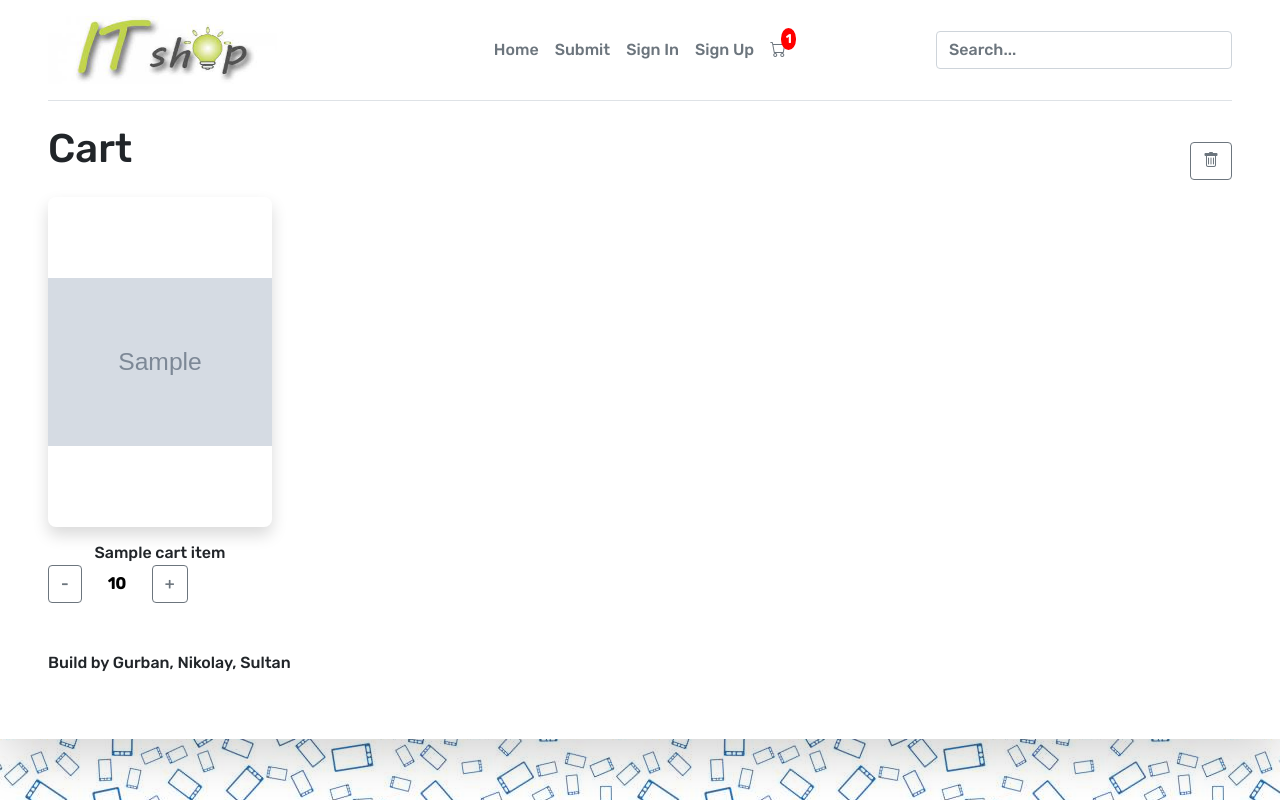
After one commit to jabruk/GurSulCol, a Node server app: template views/cart.ejs in a window 1280 px wide. The commit adds this page. Run offline with Node 20, Linux system fonts and the light colour scheme; the template is opened without the code that fills it: most values are stand-ins (such as "Sample title", 1, 10 or a date in 2020); grey boxes marked "Sample" are stand-in pictures; some libraries are stand-ins or nearby versions.

Commit message:
Cart adding endpoint, cart page, quantity field functionality were added

```diff
--- a/package.json
+++ b/package.json
@@ -21,7 +21,8 @@
     "express-fileupload": "^1.2.1",
     "express-session": "^1.17.3",
     "mongodb": "^4.1.2",
-    "mongoose": "^6.4.6"
+    "mongoose": "^6.4.6",
+    "node-localstorage": "^2.2.1"
   },
   "devDependencies": {
     "nodemon": "^2.0.13"
--- a/public/css/styles.css
+++ b/public/css/styles.css
@@ -43,3 +43,55 @@ a { color: var(--bs-dark); }
   width: 100%;
   object-fit: fill;
 }
+
+.icon-container {
+  position: relative;
+}
+
+.icon-badge {
+  position: absolute;
+  top: -10px;
+  right: -10px;
+  background-color: red;
+  color: white;
+  border-radius: 50%;
+  padding: 2px 5px;
+  font-size: 12px;
+  font-weight: bold;
+}
+
+.quantity {
+  display: flex;
+  align-items: center;
+}
+
+.input-quantity {
+  width: 50px;
+  text-align: center;
+  border: none;
+  font-size: 16px;
+  font-weight: bold;
+  margin: 0 10px;
+}
+
+.decrease, .increase {
+  background-color: #f2f2f2;
+  border: none;
+  color: #333;
+  font-size: 18px;
+  font-weight: bold;
+  width: 30px;
+  height: 30px;
+  cursor: pointer;
+}
+
+.decrease:hover, .increase:hover {
+  background-color: #ddd;
+}
+
+.cat__link {
+  text-align: center;
+  display: block;
+  text-decoration: none;
+  transition: 250ms all;
+}
--- a/server/routes/deviceRoutes.js
+++ b/server/routes/deviceRoutes.js
@@ -19,6 +19,11 @@ router.post('/signup', deviceController.signupOnPost);
 router.get('/signin', deviceController.signin);
 router.post('/signin', deviceController.signinOnPost);
 router.get('/logout', deviceController.logout);
+router.get('/cart', deviceController.cart);
+router.post('/cart', deviceController.cartOnPost);
+router.post('/clearCart', deviceController.clearCart);
+router.post('/decrease', deviceController.decrease);
+router.post('/increase', deviceController.increase);
 // router.get('/getall', deviceController.getall);
 
 
--- /dev/null
+++ b/views/cart.ejs
@@ -0,0 +1,35 @@
+<div style="display: flex; justify-content: space-between; align-items: center">
+    <h1 class="pb-4" style="margin: 0">Cart</h1>
+    <form action="/clearCart" method="POST">
+            <button type="submit" style="margin: 0" class="btn btn-outline-secondary"><i class="bi bi-trash"></i></button>
+    </form>
+</div>
+
+<div class="row row-cols-2 row-cols-lg-5 g-2 g-lg-3">
+  <% if(cartItems != '') { %>
+    <% cartItems.forEach(function(cartItems, index){ %>
+        <div class="cat__link">
+    <a href="/device/<%= cartItems._id %>" class="col text-center cat__link">
+      <div class="category__img category__img--large shadow">
+        <img src="/uploads/<%= cartItems.image %>" alt="<%= cartItems.name %>" loading="lazy">
+      </div>
+      <div class="pt-1"><%= cartItems.name %></div>
+    </a>
+    <div class="quantity">
+        <form action="/decrease" method="POST">
+            <input type="hidden" name="_id" value="<%= cartItems._id %>">
+            <button type="submit" class="btn btn-outline-secondary">-</button>
+        </form>
+        <input class="input-quantity" type="text" value="<%= cartItems.quantity %>">
+        <form action="/increase" method="POST">
+            <input type="hidden" name="_id" value="<%= cartItems._id %>">
+            <button type="submit" class="btn btn-outline-secondary">+</button>
+        </form>
+    </div>
+  </div>
+    <% }) %>
+  <% } else { %>
+    <p>No items found.</p>
+  <% } %>
+
+</div>
--- a/views/layouts/main.ejs
+++ b/views/layouts/main.ejs
@@ -40,7 +40,12 @@
             </div>
           </div>
         <% } %>
-
+        <a href="/cart" class="nav-link px-2 link-secondary">
+          <div class="icon-container">
+            <i class="bi bi-cart"></i>
+            <span class="icon-badge"><%= countCartItems %></span>
+          </div>
+        </a>
 
       </ul>
 
@@ -60,7 +65,6 @@
     </footer>
 
   </div>
-
   <script src="https://cdn.jsdelivr.net/npm/bootstrap@5.1.1/dist/js/bootstrap.bundle.min.js" integrity="sha384-/bQdsTh/da6pkI1MST/rWKFNjaCP5gBSY4sEBT38Q/9RBh9AH40zEOg7Hlq2THRZ" crossorigin="anonymous"></script>
   <script src="/js/script.js"></script>
 </body>
```
Also changed, not shown: server/controllers/deviceController.js (+107 -10 lines), views/device.ejs (+10 -0 lines), 1 other file.
